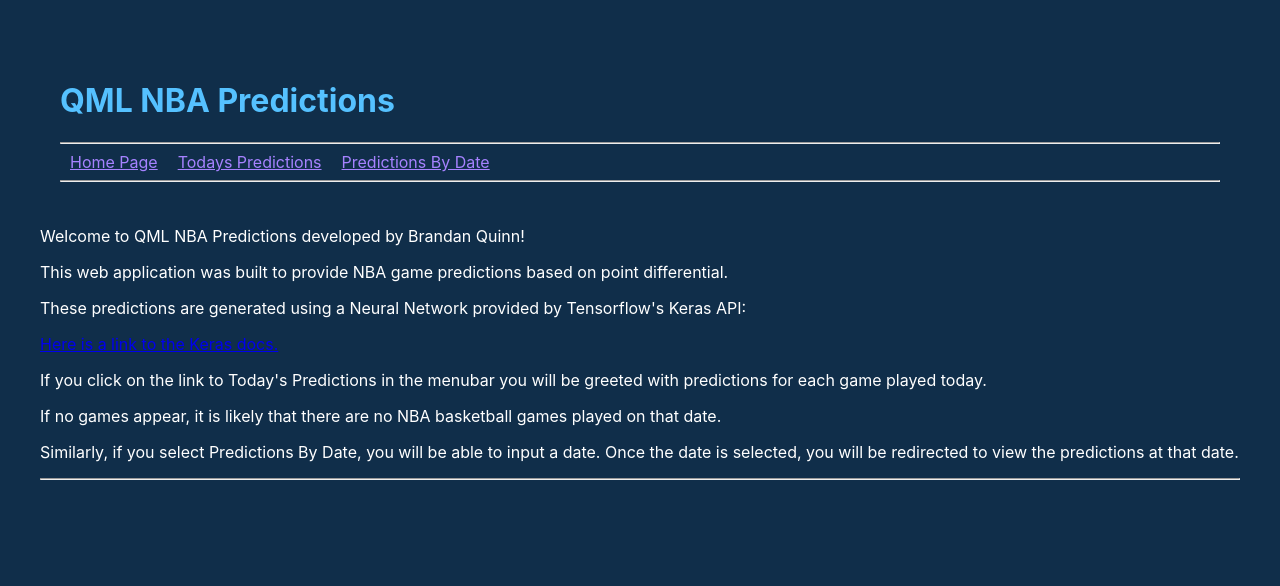
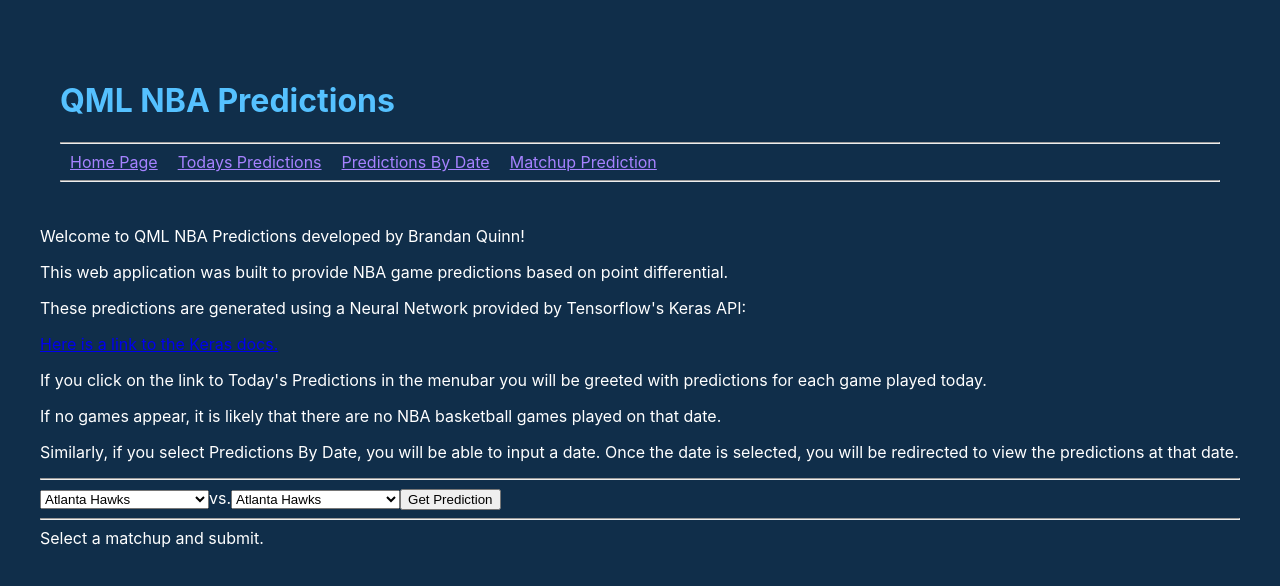
Before and after one commit to brandanquinn/senior-project, a React (Create React App) app in the folder my-app/: page /matchup-prediction in a window 1280 px wide. Shown: the top 586 px of the page. Built offline with nearby package versions, Linux system fonts and the light colour scheme.

Commit message:
Added route / api structure to get predictions for user-selected team matchups

```diff
--- a/my-app/src/Header.js
+++ b/my-app/src/Header.js
@@ -27,6 +27,7 @@ const Header = () => (
         <NavLink to="/" activeClassName="Link" class="Link" exact={true}>Home Page</NavLink>
         <NavLink to="/todays-games" activeClassName="Link" class="Link">Todays Predictions</NavLink>
         <NavLink to="/get-date" activeClassName="Link" class="Link">Predictions By Date</NavLink>
+        <NavLink to="/matchup-prediction" activeClassName="Link" class="Link">Matchup Prediction</NavLink>
         <hr />
     </header>
 );
--- /dev/null
+++ b/my-app/src/MatchupPrediction.js
@@ -0,0 +1,150 @@
+import React, { Component } from 'react';
+import Header from './Header';
+import get from 'lodash/get';
+import './App.css';
+
+class MatchupPrediction extends Component {
+  constructor(props) {
+    super(props);
+    this.state = {
+      game_predictions: undefined
+    };
+
+    // this.handleChange = this.handleChange.bind(this);
+  }
+
+
+  /**
+   * NAME
+   *    handleOnClick
+   *
+   * PARAMS
+   *    event, event data required for button onClick function
+   *
+   * DESCRIPTION
+   *    Send request through API structure to get prediction for selected matchup.
+   *
+   * AUTHOR
+   *    - Brandan Quinn
+   *
+   * DATE
+   *    5/1/19 4:21pm
+   */
+  handleOnClick = event => {
+    let t1 = document.getElementById("t1");
+    let t2 = document.getElementById("t2");
+    let t1_id = t1.options[t1.selectedIndex].value;
+    let t2_id = t2.options[t2.selectedIndex].value;
+
+    fetch('/matchup-predict', {
+        method: 'POST',
+        body: JSON.stringify({
+            t1: t1_id,
+            t2: t2_id
+        })
+    })
+    .then(res => res.json())
+    .then(game_predictions => this.setState( {game_predictions} ));
+    // console.log(document.getElementById("t1"))
+  }
+
+  render() {
+
+    /**
+     * @param {object} game_preds
+     *  - List of game predictons computed by ML model, received via API
+     *
+     * NAME
+     *  PredictBox
+     *  - For each game prediction object, construct a object-oriented React component to display data neatly and clearly.
+     *
+     * SUMMARY:
+     *  - Takes an object as a parameter and destructs object into list of objects (using { } notation)
+     *  - For each prediction in game_preds, create a box in the overarching grid containing:
+     *      - Team info
+     *      - Outcome prediction
+     *      - Point differential prediction
+     *
+     * AUTHOR:
+     *  Brandan Quinn
+     *
+     * DATE:
+     *  3/29/19 3:02pm
+     */
+    const PredictBox = ({game_preds}) => (
+    <>
+        {game_preds.length === 0 && <p>No games played today.</p>}
+        {game_preds.map(game_pred => (
+        <div class="box">
+            <div class="teams" key={get(game_pred, 'playing')}>{get(game_pred, 'playing')}</div>
+            <div class="outcome" key={get(game_pred, 'prediction-message')}>{get(game_pred, 'prediction_message')}</div>
+        </div>
+        ))}
+    </>
+    );
+
+    /**
+     * NAME
+     *  TeamSelect
+     *
+     * DESCRIPTION
+     *  Reusable drop down menu featuring every NBA team and their matching team id for NBA API purposes.
+     *
+     * AUTHOR
+     *  - Brandan Quinn
+     *
+     * DATE
+     *  5/1/19 3:49pm
+     * @param {String} id, ID tag to get selected values from HTML document
+     */
+    const TeamSelect = ({id}) => {
+        return (<select id={id}>
+            <option value="1610612737">Atlanta Hawks</option>
+            <option value="1610612738">Boston Celtics</option>
+            <option value="1610612751">Brooklyn Nets</option>
+            <option value="1610612766">Charlotte Hornets</option>
+            <option value="1610612741">Chicago Bulls</option>
+            <option value="1610612739">Cleveland Cavaliers</option>
+            <option value="1610612742">Dallas Mavericks</option>
+            <option value="1610612743">Denver Nuggets</option>
+            <option value="1610612765">Detroit Pistons</option>
+            <option value="1610612744">Golden State Warriors</option>
+            <option value="1610612745">Houston Rockets</option>
+            <option value="1610612754">Indiana Pacers</option>
+            <option value="1610612746">LA Clippers</option>
+            <option value="1610612747">LA Lakers</option>
+            <option value="1610612763">Memphis Grizzlies</option>
+            <option value="1610612748">Miami Heat</option>
+            <option value="1610612749">Milwaukee Bucks</option>
+            <option value="1610612750">Minnesota Timberwolves</option>
+            <option value="1610612740">New Orleans Pelicans</option>
+            <option value="1610612752">NY Knicks</option>
+            <option value="1610612760">OKC Thunder</option>
+            <option value="1610612753">Orlando Magic</option>
+            <option value="1610612755">Philadelphia 76ers</option>
+            <option value="1610612756">Phoenix Suns</option>
+            <option value="1610612757">Portland Trail Blazers</option>
+            <option value="1610612758">Sacramento Kings</option>
+            <option value="1610612759">San Antonio Spurs</option>
+            <option value="1610612761">Toronto Raptors</option>
+            <option value="1610612762">Utah Jazz</option>
+            <option value="1610612764">Washington Wizards</option>
+        </select>)
+    }
+    return (
+      <div>
+        <TeamSelect id="t1"/>
+        vs.
+        <TeamSelect id="t2"/>
+
+        <button onClick={this.handleOnClick}>Get Prediction</button>
+
+        <hr />
+
+        {this.state.game_predictions ? <PredictBox game_preds={this.state.game_predictions}/> : "Select a matchup and submit."}
+      </div>
+    );
+  }
+}
+
+export default MatchupPrediction;
--- a/my-app/src/index.js
+++ b/my-app/src/index.js
@@ -7,6 +7,7 @@ import TodaysGames from './Todays-Games';
 import * as serviceWorker from './serviceWorker';
 import GetDate from './Get-Date';
 import PredictByDate from './Predict-By-Date'
+import MatchupPrediction from './MatchupPrediction';
 
 const routing = (
     <Router>
@@ -15,6 +16,7 @@ const routing = (
         <Route path="/todays-games" component={TodaysGames} />
         <Route path="/get-date" component={GetDate} />
         <Route path="/predict-by-date" component={PredictByDate} />
+        <Route path="/matchup-prediction" component={MatchupPrediction} />
         </div>
     </Router>
 )
```
Also changed, not shown: my-app/index.js (+40 -0 lines), 2 other files (tests, documents, lock files or other folders).
